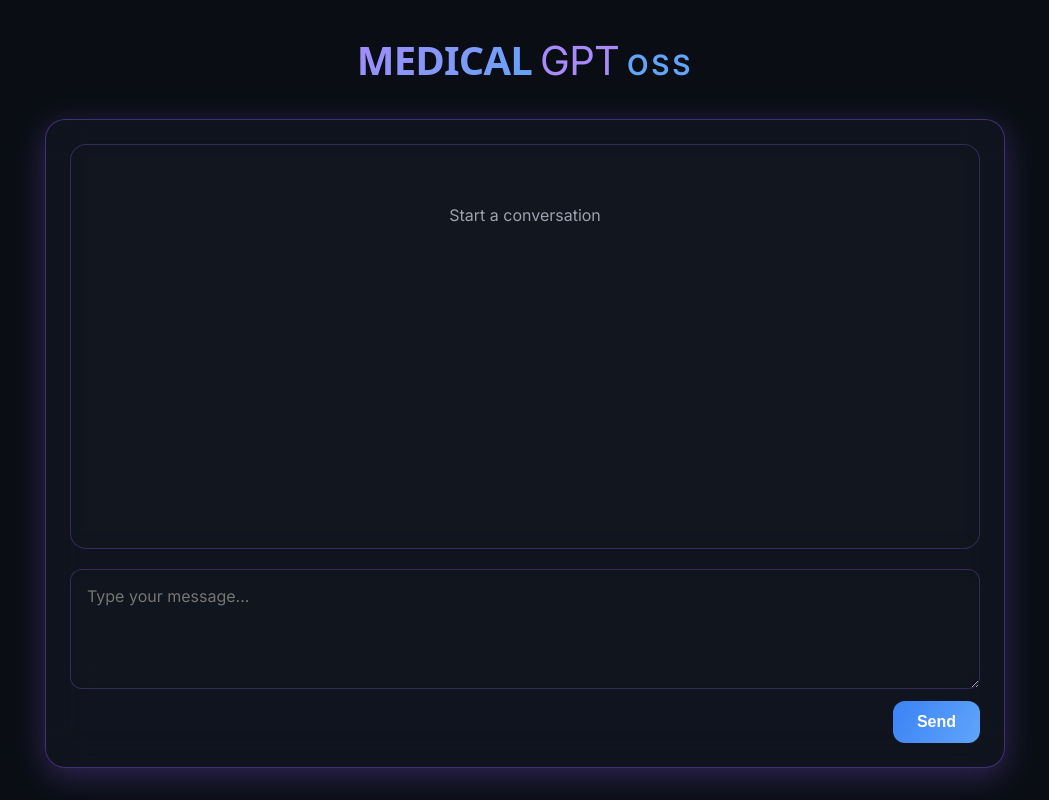
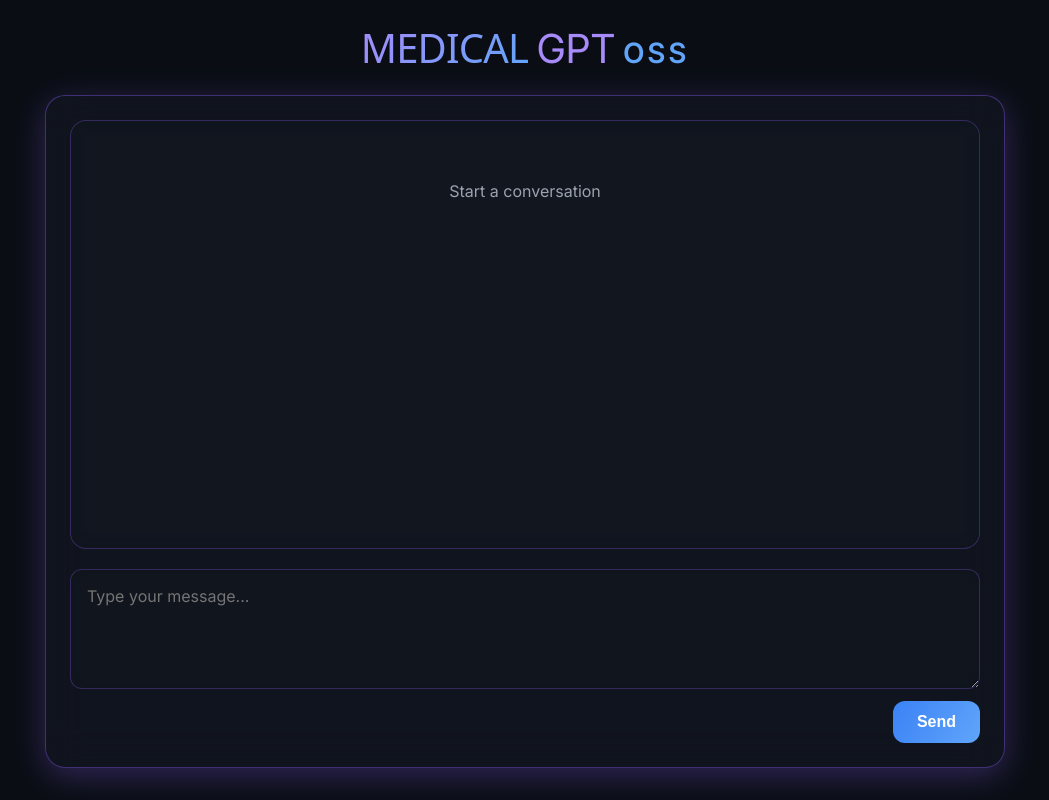
Before and after one commit to Dousery/MedicalGPT, a Next.js app in the folder render-ui/: page / in a window 1280 px wide. Shown: the whole page, without its empty margins (115-1164 px from the left). Built offline with nearby package versions, Linux system fonts and the light colour scheme.

Commit message:
Make MEDICAL same weight as GPT/OSS, move container up

```diff
--- a/render-ui/app/page.tsx
+++ b/render-ui/app/page.tsx
@@ -6,7 +6,7 @@ export default function Page() {
       style={{
         maxWidth: 1000,
         margin: "0 auto",
-        padding: "32px 20px",
+        padding: "20px 20px 32px 20px",
         height: "100vh",
         display: "flex",
         flexDirection: "column",
@@ -15,9 +15,9 @@ export default function Page() {
       <h1
         style={{
           fontSize: "2.5rem",
-          margin: "0 0 32px 0",
+          margin: "0 0 20px 0",
           textAlign: "center",
-          fontWeight: 800,
+          fontWeight: 400,
           letterSpacing: "-0.02em",
           color: "#e4e7eb",
         }}
@@ -25,6 +25,7 @@ export default function Page() {
         <span
           style={{
             fontFamily: "system-ui, sans-serif",
+            fontWeight: 400,
             background: "linear-gradient(135deg, #a78bfa 0%, #60a5fa 100%)",
             WebkitBackgroundClip: "text",
             WebkitTextFillColor: "transparent",
```
